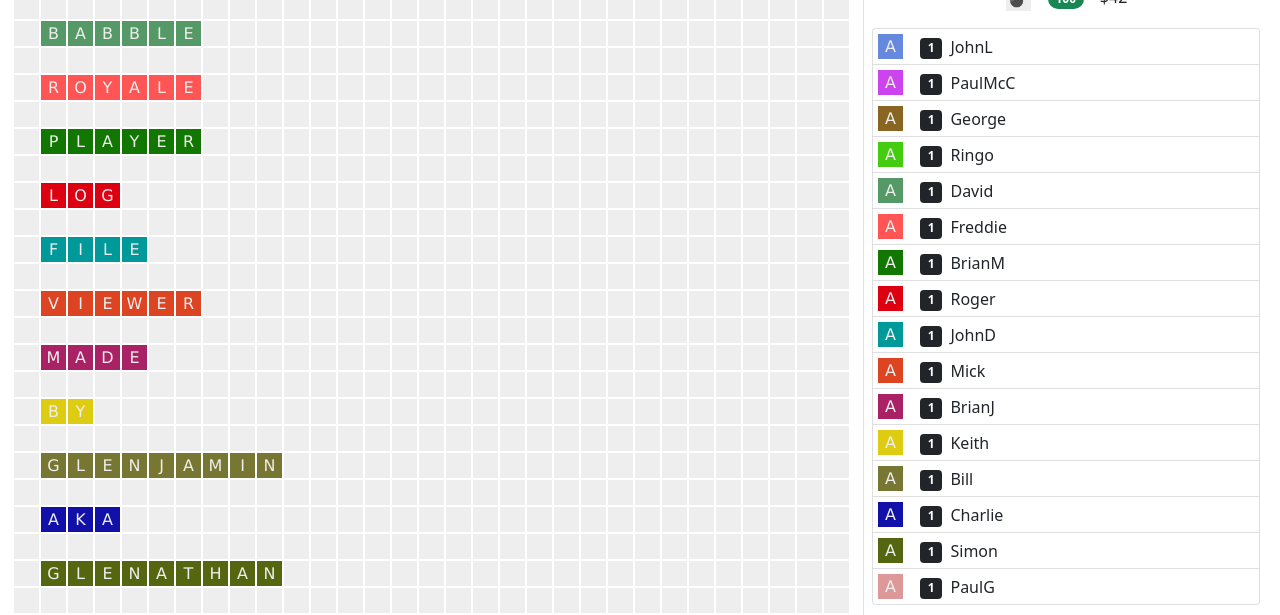
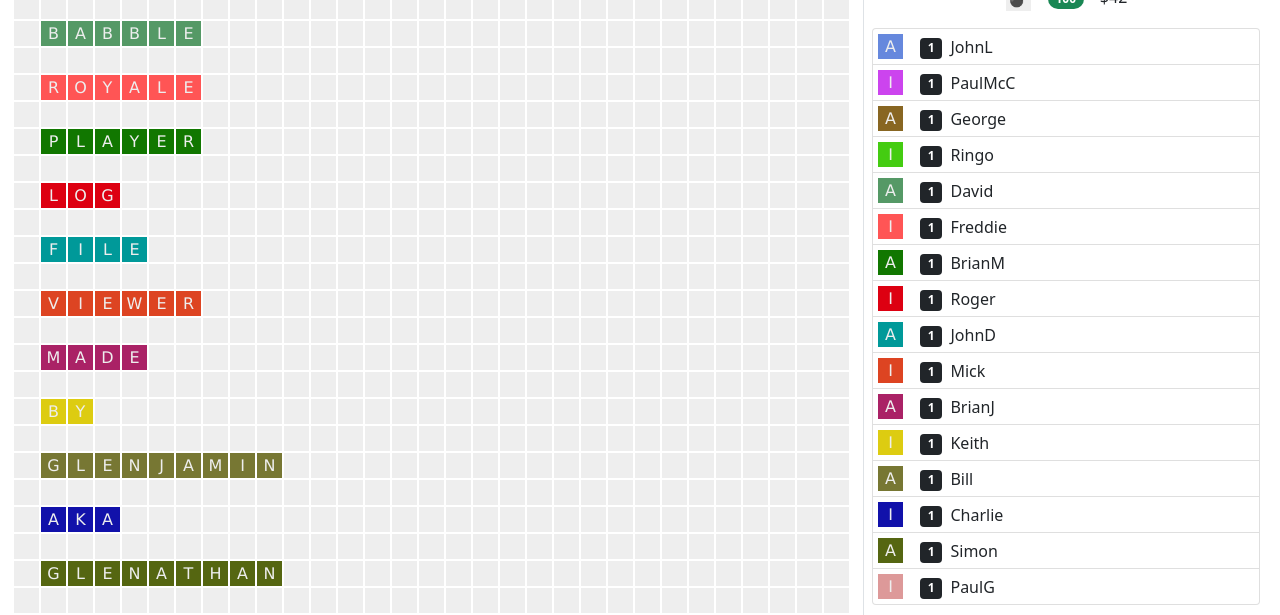
Before and after one commit to glenjamin/babblog-royale, a React (Create React App) app: page / in a window 1280 px wide. Shown: the part 288-903 px from the top of the page. Built offline with nearby package versions, Linux system fonts and the light colour scheme.

Commit message:
Show starting letter

```diff
--- a/src/PlayerList.tsx
+++ b/src/PlayerList.tsx
@@ -64,7 +64,10 @@ function PlayerListItem({
       action
       active={isSelected}
     >
-      <LetterCell letter="a" owner={isDead ? undefined : player} />
+      <LetterCell
+        letter={player.startingLetter}
+        owner={isDead ? undefined : player}
+      />
       <Metrics metrics={metrics} />
       <div className="ms-2">
         {player.name} {killIndicator}
--- a/src/parser.ts
+++ b/src/parser.ts
@@ -230,6 +230,7 @@ export function newParser() {
     SyncNewBoardState({ squaresWithLetters, playerScores }) {
       if (startIndex !== undefined && game.you.name === "") {
         identifyPlayerOne(squaresWithLetters);
+        getStartingLetters(squaresWithLetters);
       }
 
       const letters: GameStep["letters"] = [];
@@ -473,6 +474,17 @@ export function newParser() {
     game.you.name = game.players[0].name;
   }
 
+  function getStartingLetters(
+    squares: Events["SyncNewBoardState"]["squaresWithLetters"]
+  ) {
+    game.players.forEach((player) => {
+      const startingSquare = squares.find(
+        ({ playerLivingOn }) => playerLivingOn === player.socketID
+      );
+      player.startingLetter = startingSquare?.letter || "a";
+    });
+  }
+
   let buffer = "";
   function handleLine(line: string) {
     if (line[0] !== "[" || line[1] !== '"') return;
@@ -508,12 +520,15 @@ const isGameMalformed = (game: Game) => {
   return game.timeline.length === 0;
 };
 
-function indexPlayers(players: Omit<PlayerDetails, "index" | "killedStep">[]) {
+function indexPlayers(
+  players: Omit<PlayerDetails, "index" | "killedStep" | "startingLetter">[]
+) {
   return players.map(({ name, socketID }, index) => ({
     socketID,
     name,
     index: playerIndex(index),
     killedStep: null,
+    startingLetter: "a" as Letter,
   }));
 }
 
--- a/src/placeholder-game.ts
+++ b/src/placeholder-game.ts
@@ -30,6 +30,7 @@ const players: PlayerDetails[] = [
   socketID: ("xx_" + name) as SocketID,
   index: i as PlayerIndex,
   killedStep: null,
+  startingLetter: i % 2 === 0 ? "a" : "i",
 }));
 
 const placeholderGame: Game = {
--- a/src/types.ts
+++ b/src/types.ts
@@ -33,6 +33,7 @@ export type PlayerDetails = {
   socketID: SocketID;
   index: PlayerIndex;
   killedStep: number | null;
+  startingLetter: Letter;
 };
 
 interface KillBase {
```
